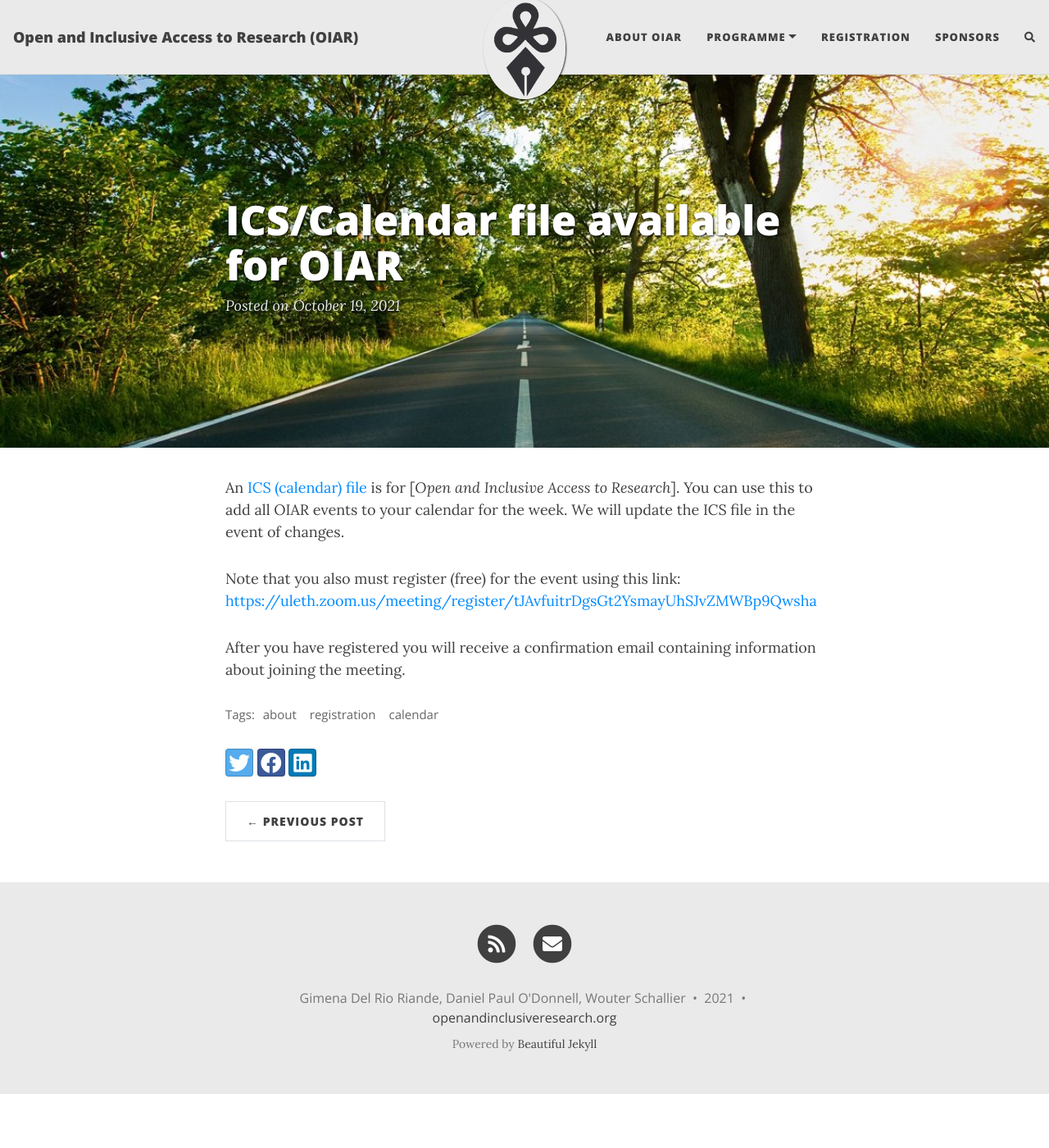
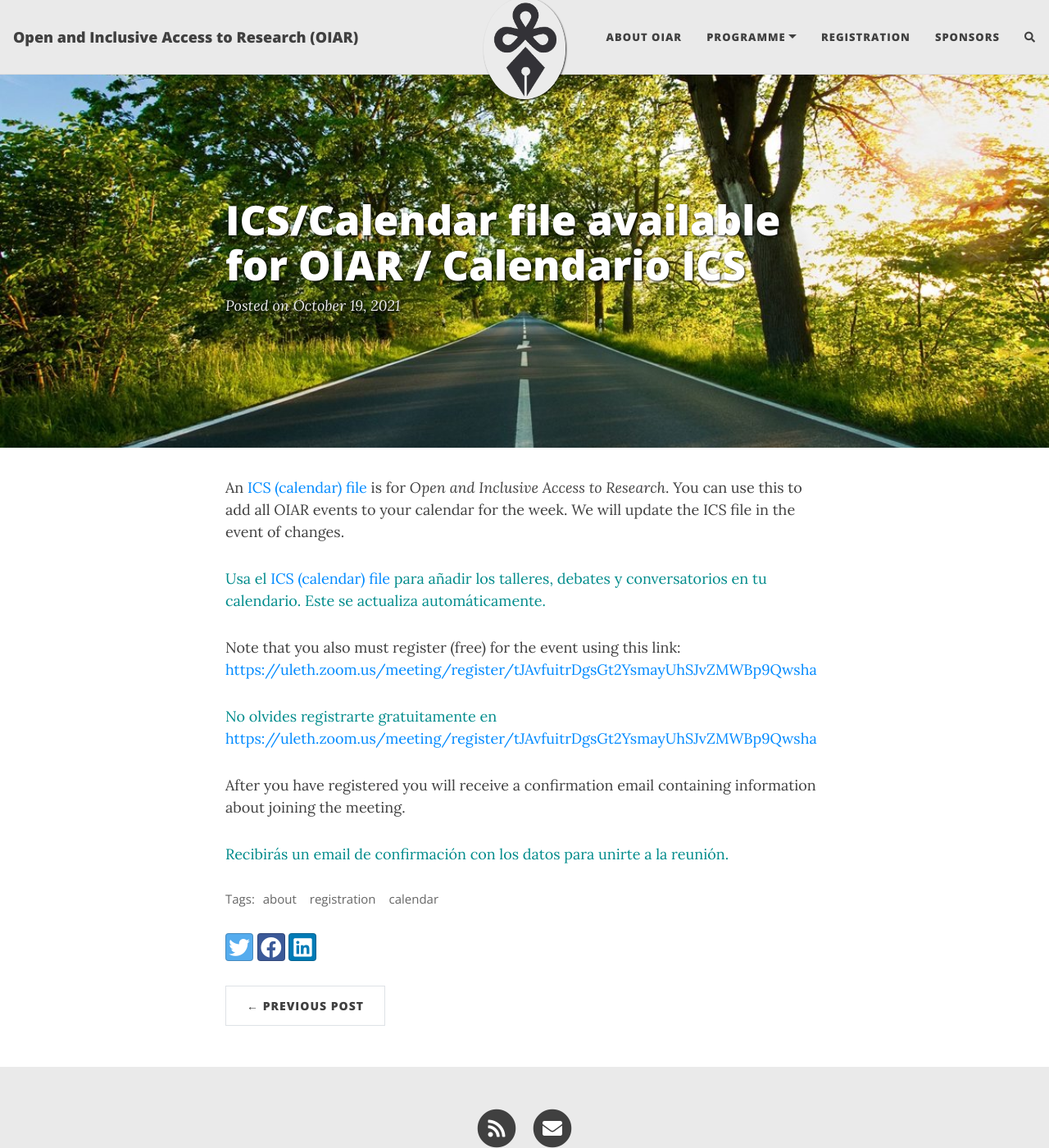
Before and after one commit to caedmon5/OIAR, a Jekyll site: the page built from _posts/2021-10-19-ICS-Calendar-available-for-OIAR.md, in a window 1280 px wide and 1400 px high. Shown: the whole window at 82% size. Built offline with Jekyll 4.4.1, drawn with Linux system fonts in a browser that asks for light colours; nearby versions of some CDN libraries; comment, search, counter and statistics services are not loaded.

Commit message:
Translation SP

```diff
--- a/_posts/2021-10-19-ICS-Calendar-available-for-OIAR.md
+++ b/_posts/2021-10-19-ICS-Calendar-available-for-OIAR.md
@@ -1,14 +1,20 @@
 ---
 layout: post
-title: ICS/Calendar file available for OIAR
+title: ICS/Calendar file available for OIAR / Calendario ICS
 cover-img: /assets/img/path.jpg
 thumbnail-img: /assets/img/MahsaThumbCroppedTransparent.png
 share-img: /assets/img/path.jpg
 tags: [about,registration,calendar]
 ---
 
-An [ICS (calendar) file](http://openandinclusiveresearch.org/assets/img/OIAR.ics) is  for [_Open and Inclusive Access to Research_]. You can use this to add all OIAR events to your calendar for the week. We will update the ICS file in the event of changes.
+An [ICS (calendar) file](http://openandinclusiveresearch.org/assets/img/OIAR.ics) is  for _Open and Inclusive Access to Research_. You can use this to add all OIAR events to your calendar for the week. We will update the ICS file in the event of changes.
+
+<span style="color: DarkCyan;"> Usa el [ICS (calendar) file](http://openandinclusiveresearch.org/assets/img/OIAR.ics) para añadir los talleres, debates y conversatorios en tu calendario. Este se actualiza automáticamente.</span>
 
 Note that you also must register (free) for the event using this link: [https://uleth.zoom.us/meeting/register/tJAvfuitrDgsGt2YsmayUhSJvZMWBp9Qwsha](https://uleth.zoom.us/meeting/register/tJAvfuitrDgsGt2YsmayUhSJvZMWBp9Qwsha)
 
+<span style="color: DarkCyan;">No olvides registrarte gratuitamente en [https://uleth.zoom.us/meeting/register/tJAvfuitrDgsGt2YsmayUhSJvZMWBp9Qwsha](https://uleth.zoom.us/meeting/register/tJAvfuitrDgsGt2YsmayUhSJvZMWBp9Qwsha)</span>
+
 After you have registered you will receive a confirmation email containing information about joining the meeting.
+
+<span style="color: DarkCyan;">Recibirás un email de confirmación con los datos para unirte a la reunión. </span>
```
